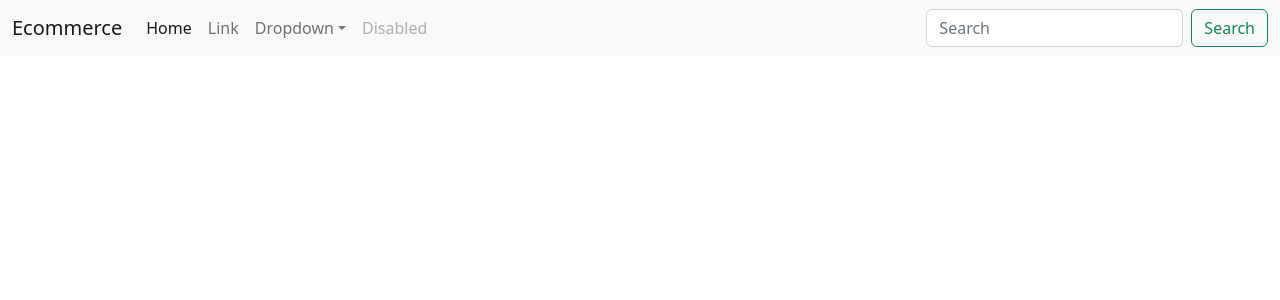
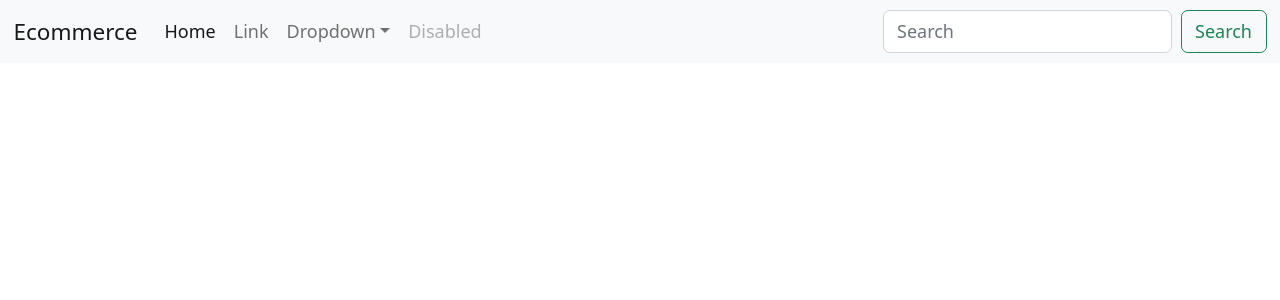
Before and after one commit to leonardogiglio/React_Ecommerce, a React (Create React App) app: page / in a window 1280 px wide. Shown: the top 300 px of the page. Built offline with nearby package versions, Linux system fonts and the light colour scheme; the HTML template or start-up script is replaced by a standard one.

Commit message:
Cambios en App.js

```diff
--- /dev/null
+++ b/src/App.css
@@ -0,0 +1,9 @@
+*{
+    margin: 0;
+    padding: 0;
+  }
+
+  html,
+  body{
+    font-size: 18px;
+  }
--- /dev/null
+++ b/src/App.js
@@ -0,0 +1,17 @@
+import React from "react";
+import "jquery";
+import "popper.js/dist/umd/popper";
+import "bootstrap/dist/js/bootstrap";
+import "bootstrap/dist/css/bootstrap.css";
+import NavBar from "./components/NavBar";
+import './App.css';
+
+function App() {
+    return (
+      <div className="App">
+        <NavBar />
+      </div>
+    );
+  }
+
+  export default App;
--- a/src/index.css
+++ b/src/index.css
@@ -1,3 +1,13 @@
-.highlight {
-    background-color: #80c0b5;
-}
+body {
+    margin: 0;
+    font-family: -apple-system, BlinkMacSystemFont, 'Segoe UI', 'Roboto', 'Oxygen',
+      'Ubuntu', 'Cantarell', 'Fira Sans', 'Droid Sans', 'Helvetica Neue',
+      sans-serif;
+    -webkit-font-smoothing: antialiased;
+    -moz-osx-font-smoothing: grayscale;
+  }
+
+  code {
+    font-family: source-code-pro, Menlo, Monaco, Consolas, 'Courier New',
+      monospace;
+  }
--- a/src/index.js
+++ b/src/index.js
@@ -1,10 +1,11 @@
-import React from "react";
-import ReactDOM from "react-dom";
-import "jquery";
-import "popper.js/dist/umd/popper";
-import "bootstrap/dist/js/bootstrap";
-import "bootstrap/dist/css/bootstrap.css";
-import NavBar from "./components/NavBar";
-import "./index.css";
+import React from 'react';
+import ReactDOM from 'react-dom/client';
+import './index.css';
+import App from './App';
 
-ReactDOM.render(<NavBar/>, document.getElementById("root"));
+const root = ReactDOM.createRoot(document.getElementById('root'));
+root.render(
+  <React.StrictMode>
+    <App />
+  </React.StrictMode>
+);
```
